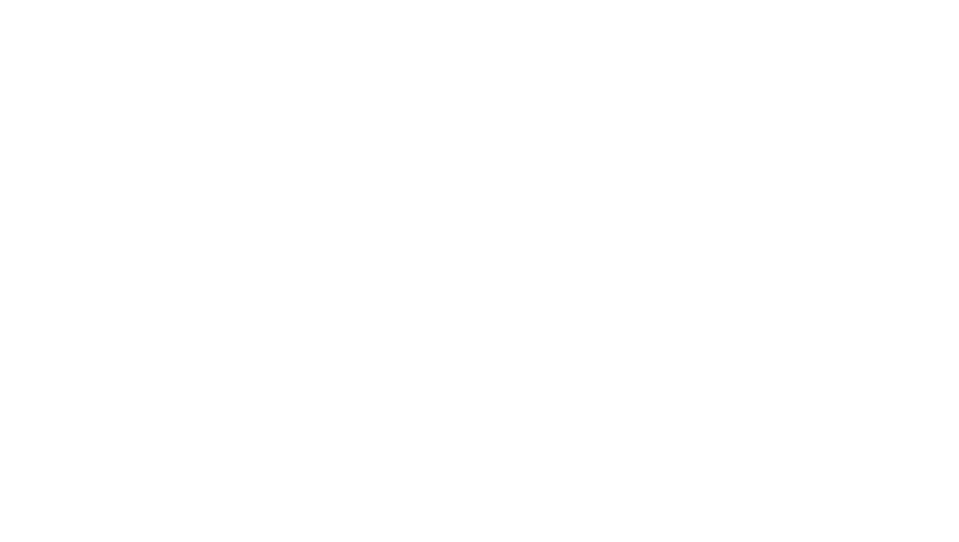
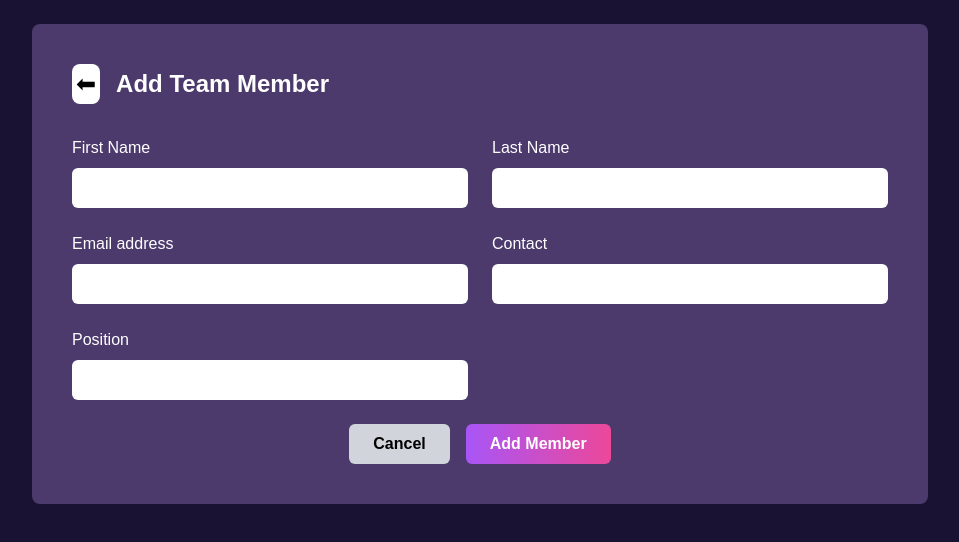
Before and after one commit to hariravi-ds/Entrepreneurial-Journey-React, a React (Create React App) app: page /add-user in a window 1280 px wide. Before the commit this address had no page. Shown: the top 542 px of the page, without its empty margins (160-1119 px from the left). Built offline with nearby package versions, Linux system fonts and the light colour scheme.

Commit message:
add team member

```diff
--- a/src/App.js
+++ b/src/App.js
@@ -6,6 +6,7 @@ import ForgotPassword from './Pages/Forgotpassword'; // Ensure the file is named
 import Dashboard from './Pages/Dashboard';
 import Tasks from './Pages/Tasks'
 import CreateTask from './Pages/createTask';
+import AddUser from './Pages/addUser'
 
 function ProtectedRoute({ children }) {
   const isLoggedIn = localStorage.getItem('isLoggedIn') === 'true';
@@ -22,6 +23,7 @@ function App() {
         <Route path="/dashboard" element={<Dashboard />} />
         <Route path="/tasks" element={<Tasks />} />
         <Route path="/create-task" element={<CreateTask />} />
+        <Route path="/add-user" element={<AddUser />} />
         {/* <Route
           path="/dashboard"
           element={
--- /dev/null
+++ b/src/Pages/addUser.js
@@ -0,0 +1,116 @@
+import React, { useState } from "react";
+
+const AddUser = () => {
+  const [form, setForm] = useState({
+    firstName: "",
+    lastName: "",
+    email: "",
+    contact: "",
+    position: "",
+  });
+
+  const handleChange = (e) => {
+    const { name, value } = e.target;
+    setForm({ ...form, [name]: value });
+  };
+
+  const handleSubmit = (e) => {
+    e.preventDefault();
+    console.log("Creating task:", form);
+    // You can POST to backend here
+  };
+
+  return (
+    <div className="min-h-screen bg-[#1A1233] text-white p-6">
+      <div className="max-w-4xl mx-auto bg-[#4C3A6D] p-10 rounded-lg">
+        <div className="flex gap-4 items-center mb-8">
+          <button className="text-2xl bg-white text-black p-1 rounded-lg">
+            ⬅
+          </button>
+          <h1 className="text-2xl font-bold">Add Team Member</h1>
+        </div>
+
+        <form onSubmit={handleSubmit} className="space-y-6">
+          <div className="grid grid-cols-1 gap-6">
+            <div className="grid grid-cols-1 md:grid-cols-2 gap-6">
+              <div>
+                <label className="block mb-2">First Name</label>
+                <input
+                  name="firstName"
+                  value={form.firstName}
+                  onChange={handleChange}
+                  className="w-full p-2 rounded-md text-black"
+                  required
+                />
+              </div>
+              <div>
+                <label className="block mb-2">Last Name</label>
+                <input
+                  name="lastName"
+                  value={form.lastName}
+                  onChange={handleChange}
+                  className="w-full p-2 rounded-md text-black"
+                  required
+                />
+              </div>
+            </div>
+
+            <div className="grid grid-cols-1 md:grid-cols-2 gap-6">
+              <div>
+                <label className="block mb-2">Email address</label>
+                <input
+                  type="email"
+                  name="email"
+                  value={form.email}
+                  onChange={handleChange}
+                  className="w-full p-2 rounded-md text-black"
+                  required
+                />
+              </div>
+              <div>
+                <label className="block mb-2">Contact</label>
+                <input
+                  name="contact"
+                  value={form.contact}
+                  onChange={handleChange}
+                  className="w-full p-2 rounded-md text-black"
+                  required
+                />
+              </div>
+            </div>
+
+            <div className="grid grid-cols-1 md:grid-cols-2 gap-6">
+              <div>
+                <label className="block mb-2">Position</label>
+                <input
+                  name="position"
+                  value={form.position}
+                  onChange={handleChange}
+                  className="w-full p-2 rounded-md text-black"
+                  required
+                ></input>
+              </div>
+            </div>
+          </div>
+
+          <div className="flex justify-center gap-4 mt-6">
+            <button
+              type="button"
+              className="bg-gray-300 text-black px-6 py-2 rounded-md font-semibold"
+            >
+              Cancel
+            </button>
+            <button
+              type="submit"
+              className="bg-gradient-to-r from-purple-500 to-pink-500 text-white px-6 py-2 rounded-md font-semibold"
+            >
+              Add Member
+            </button>
+          </div>
+        </form>
+      </div>
+    </div>
+  );
+};
+
+export default AddUser;
```
